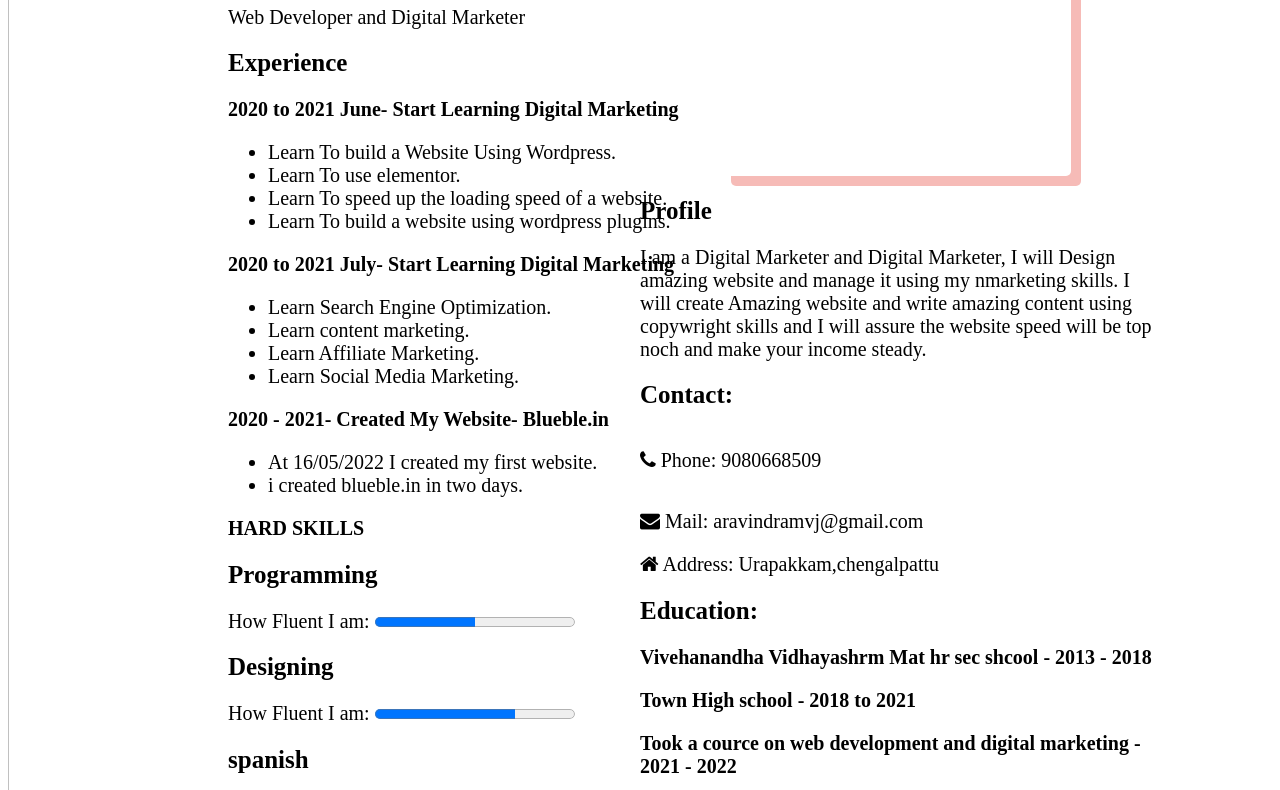
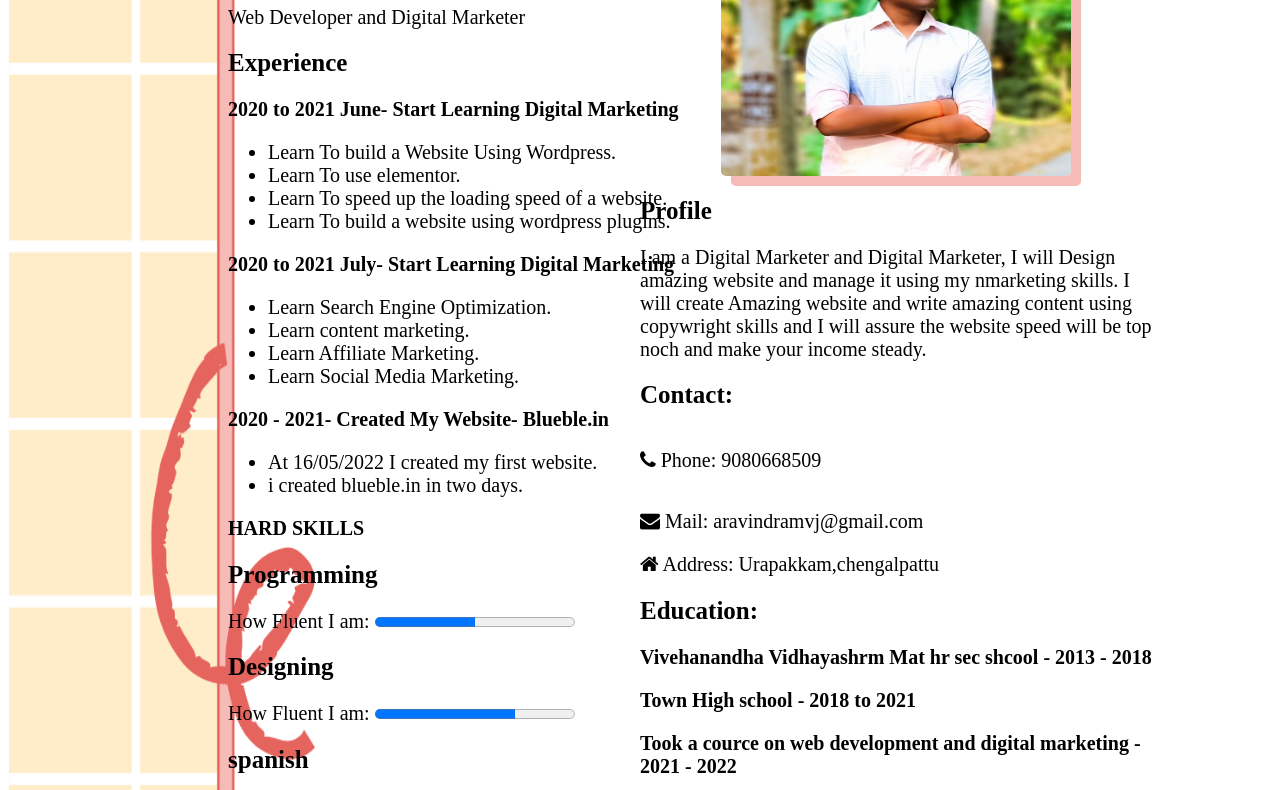
Before and after one commit to aravindramvjs/aravindram-basic-portfolio, a plain HTML site: page index.html in a window 1280 px wide. Shown: the part 322-1112 px from the top of the page. Drawn offline with Linux system fonts and the light colour scheme.

Commit message:
Update index.html

```diff
--- a/index.html
+++ b/index.html
@@ -11,7 +11,7 @@
 
 
 <body>
-    <img class="bg" src="img/csbg.png" width="1650px" height="1300px">
+    <img class="bg" src="csbg.png" width="1650px" height="1300px">
 
 
     <div class="split left">
@@ -69,7 +69,7 @@
       <div class="split right">
 
         <div class="centered">
-          <img src="img/pic.jpeg" alt="Avatar man">
+          <img src="pic.jpeg" alt="Avatar man">
 
           <h2>Profile</h2>
           <p>
```
